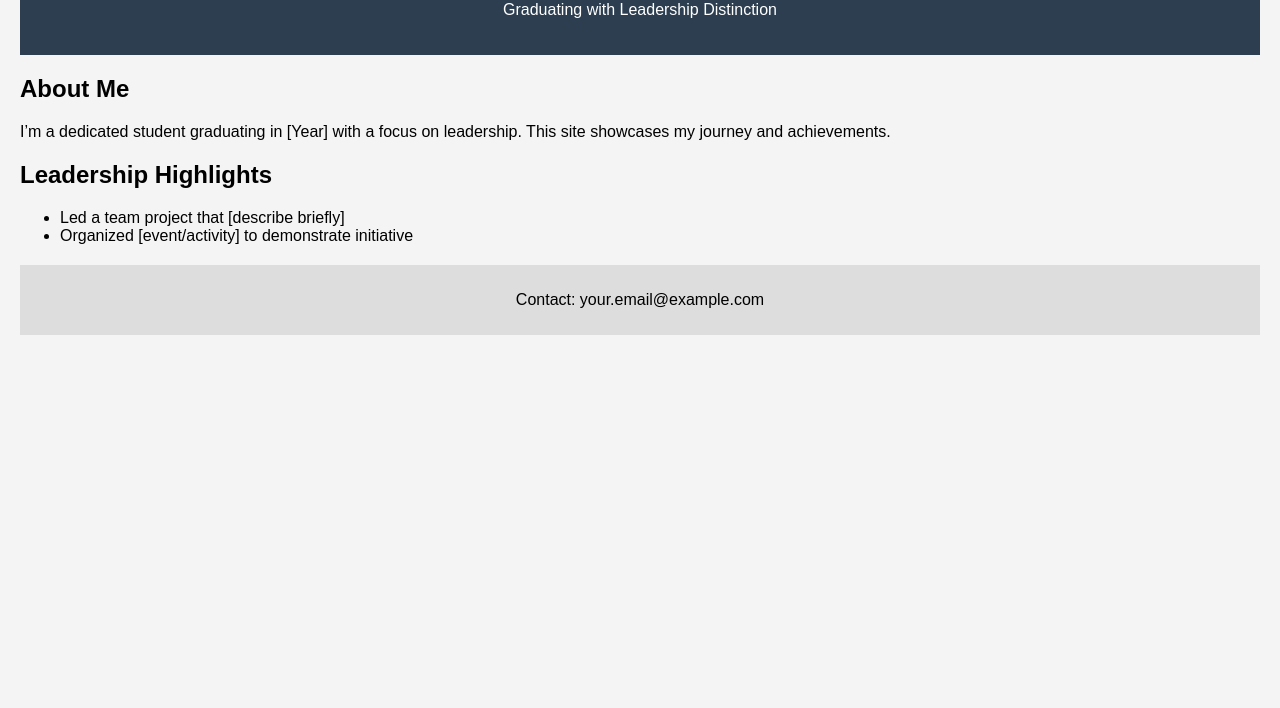
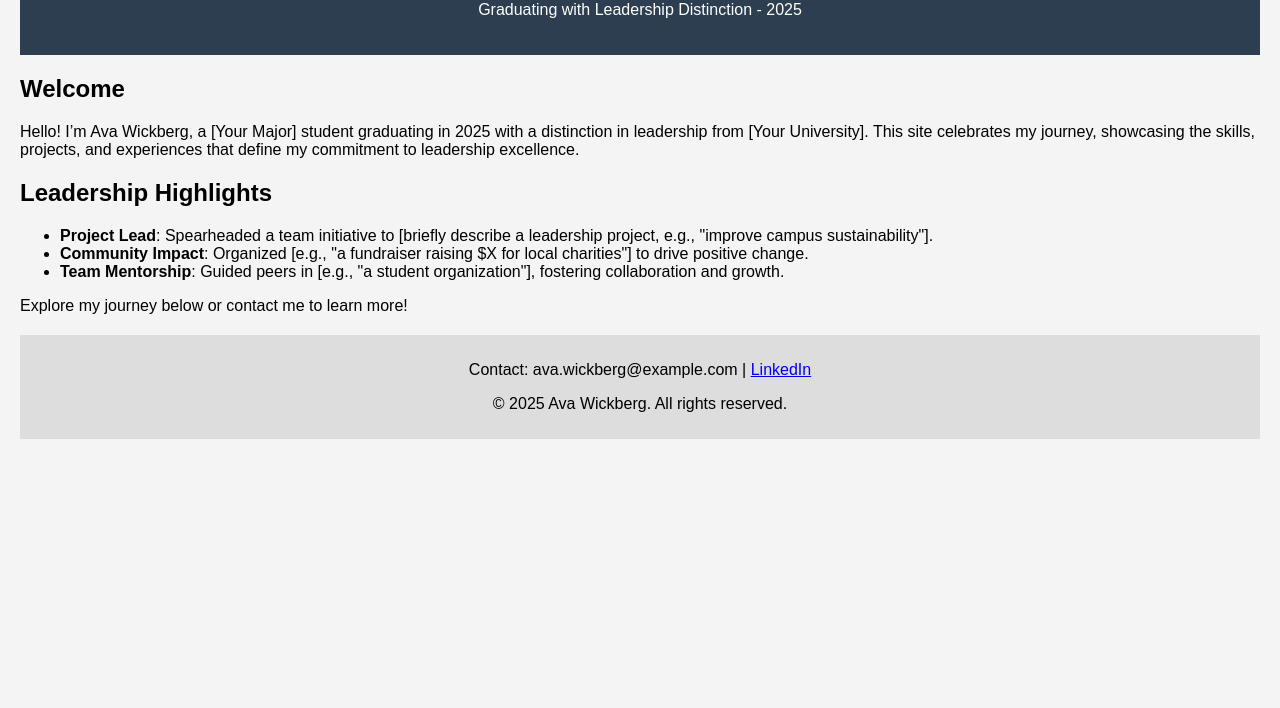
Before and after one commit to avawickberg/GLD, a plain HTML site: page Index.html in a window 1280 px wide. Shown: the part 92-800 px from the top of the page. Drawn offline with Linux system fonts and the light colour scheme.

Commit message:
Update Index.html

```diff
--- a/Index.html
+++ b/Index.html
@@ -3,27 +3,35 @@
 <head>
     <meta charset="UTF-8">
     <meta name="viewport" content="width=device-width, initial-scale=1.0">
-    <title>Your Name - Leadership Distinction</title>
+    <title>Ava Wickberg - Graduation with Leadership Distinction</title>
     <link rel="stylesheet" href="styles.css">
 </head>
 <body>
     <header>
-        <h1>Your Name</h1>
-        <p>Graduating with Leadership Distinction</p>
+        <h1>Ava Wickberg</h1>
+        <p>Graduating with Leadership Distinction - 2025</p>
     </header>
-    <section>
-        <h2>About Me</h2>
-        <p>I’m a dedicated student graduating in [Year] with a focus on leadership. This site showcases my journey and achievements.</p>
-    </section>
-    <section>
-        <h2>Leadership Highlights</h2>
-        <ul>
-            <li>Led a team project that [describe briefly]</li>
-            <li>Organized [event/activity] to demonstrate initiative</li>
-        </ul>
-    </section>
+    <main>
+        <section class="welcome">
+            <h2>Welcome</h2>
+            <p>
+                Hello! I’m Ava Wickberg, a [Your Major] student graduating in 2025 with a distinction in leadership from [Your University].
+                This site celebrates my journey, showcasing the skills, projects, and experiences that define my commitment to leadership excellence.
+            </p>
+        </section>
+        <section class="highlights">
+            <h2>Leadership Highlights</h2>
+            <ul>
+                <li><strong>Project Lead</strong>: Spearheaded a team initiative to [briefly describe a leadership project, e.g., "improve campus sustainability"].</li>
+                <li><strong>Community Impact</strong>: Organized [e.g., "a fundraiser raising $X for local charities"] to drive positive change.</li>
+                <li><strong>Team Mentorship</strong>: Guided peers in [e.g., "a student organization"], fostering collaboration and growth.</li>
+            </ul>
+            <p class="cta">Explore my journey below or contact me to learn more!</p>
+        </section>
+    </main>
     <footer>
-        <p>Contact: your.email@example.com</p>
+        <p>Contact: ava.wickberg@example.com | <a href="https://linkedin.com/in/avawickberg" target="_blank">LinkedIn</a></p>
+        <p>&copy; 2025 Ava Wickberg. All rights reserved.</p>
     </footer>
 </body>
 </html>
```
